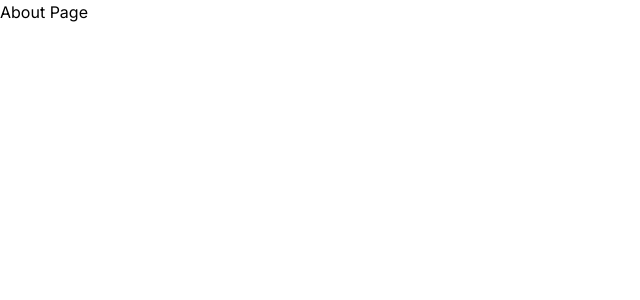
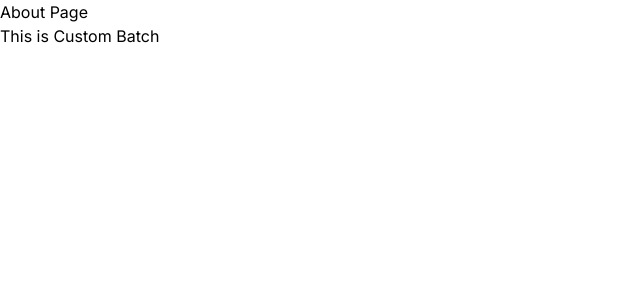
Before and after one commit to pandiarajanrp/nextjs-practice, a Next.js app: page /about in a window 1280 px wide. Shown: the top 300 px of the page, without its empty margins (0-640 px from the left). Built offline with nearby package versions, Linux system fonts and the light colour scheme.

Commit message:
file colocation
file colocation

```diff
--- a/src/app/about/page.tsx
+++ b/src/app/about/page.tsx
@@ -1,3 +1,10 @@
+import Batch from "@/components/Batch";
+
 export default function About() {
-    return <h2>About Page</h2>
+  return (
+    <>
+      <h2>About Page</h2>
+      <Batch />
+    </>
+  );
 }
--- /dev/null
+++ b/src/components/Batch.tsx
@@ -0,0 +1,3 @@
+export default function Batch() {
+    return <h2>This is Custom Batch</h2>
+}
```
